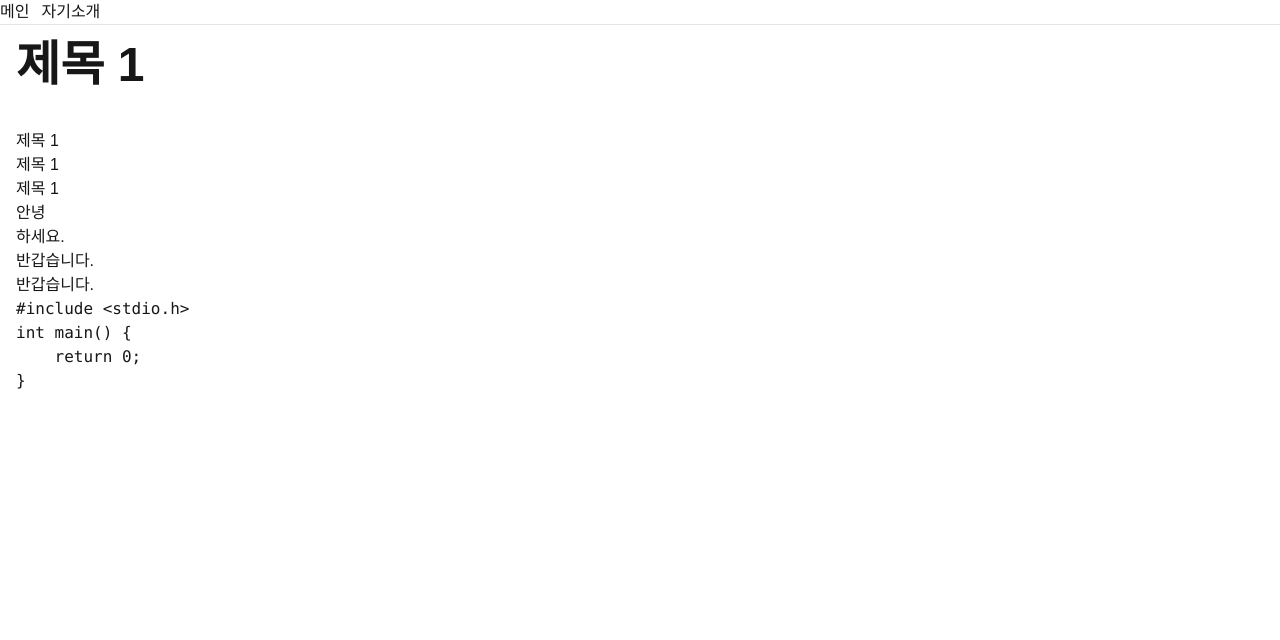
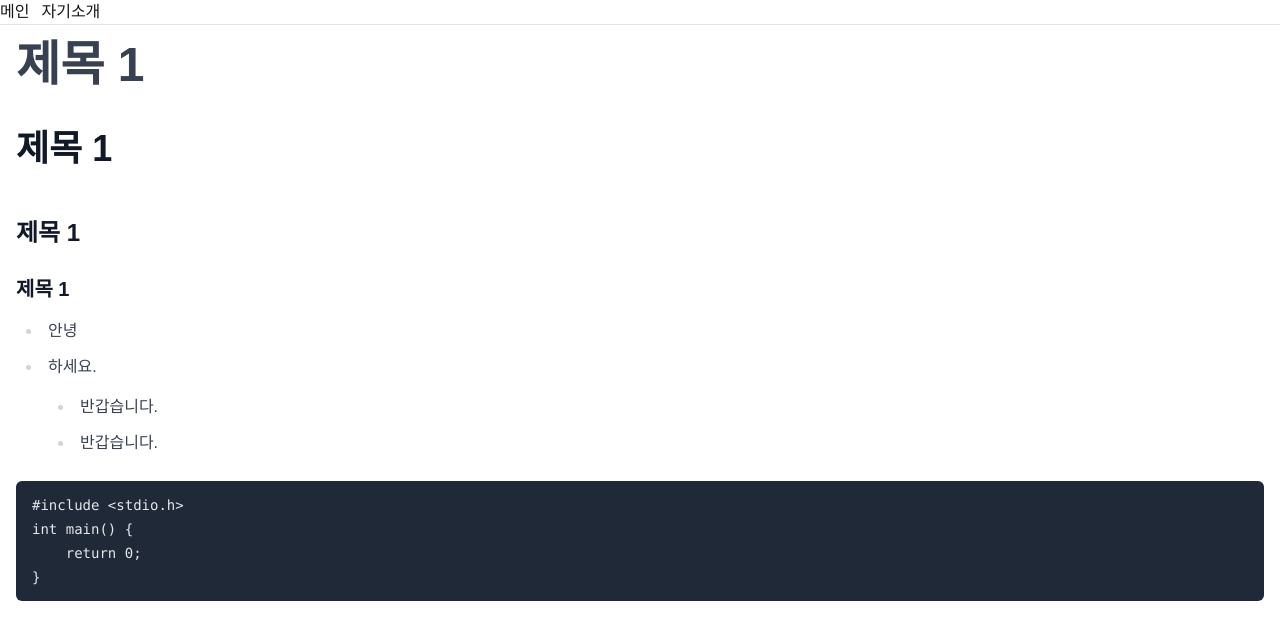
Before and after one commit to CheorHyeon/blog-2024-09-11, a Next.js app: page /posts/1 in a window 1280 px wide. Shown: the top 640 px of the page. Built offline with nearby package versions, Linux system fonts and the light colour scheme; a web font is replaced by a local one.

Commit message:
tailwindcss-typography 적용하여 HTML 기본 태그들 원래 스타일 나오도록 수정

```diff
--- a/package.json
+++ b/package.json
@@ -32,6 +32,7 @@
     "unified": "^11.0.5"
   },
   "devDependencies": {
+    "@tailwindcss/typography": "^0.5.15",
     "@types/node": "^20",
     "@types/react": "^18",
     "@types/react-dom": "^18",
--- a/src/app/posts/[id]/page.tsx
+++ b/src/app/posts/[id]/page.tsx
@@ -44,9 +44,9 @@ export default function PostPage({ params }: { params: { id: string } }) {
 
   return (
     <div className="p-4">
-      <h1 className="text-5xl font-bold">{post.title}</h1>
+      <h1 className="prose text-5xl font-bold">{post.title}</h1>
       <div
-        className="max-width max-w-full my-10"
+        className="prose max-width max-w-full my-10"
         dangerouslySetInnerHTML={{ __html: html_text.toString() }}
       ></div>
     </div>
--- a/tailwind.config.ts
+++ b/tailwind.config.ts
@@ -58,6 +58,6 @@ const config: Config = {
   		}
   	}
   },
-  plugins: [require("tailwindcss-animate")],
+  plugins: [require("tailwindcss-animate"), require("@tailwindcss/typography")],
 };
 export default config;
```
